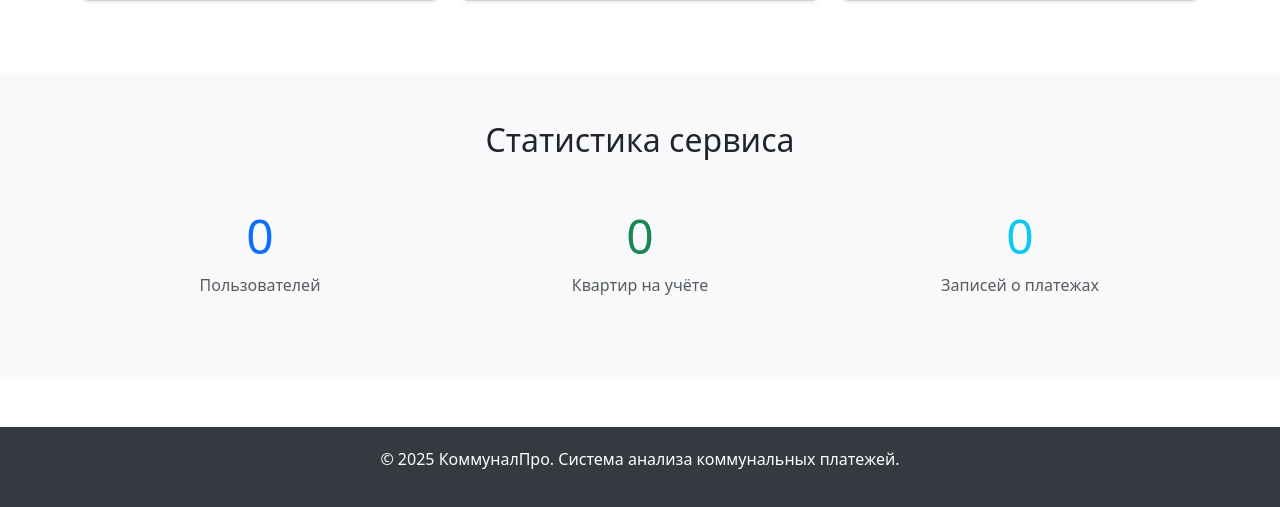
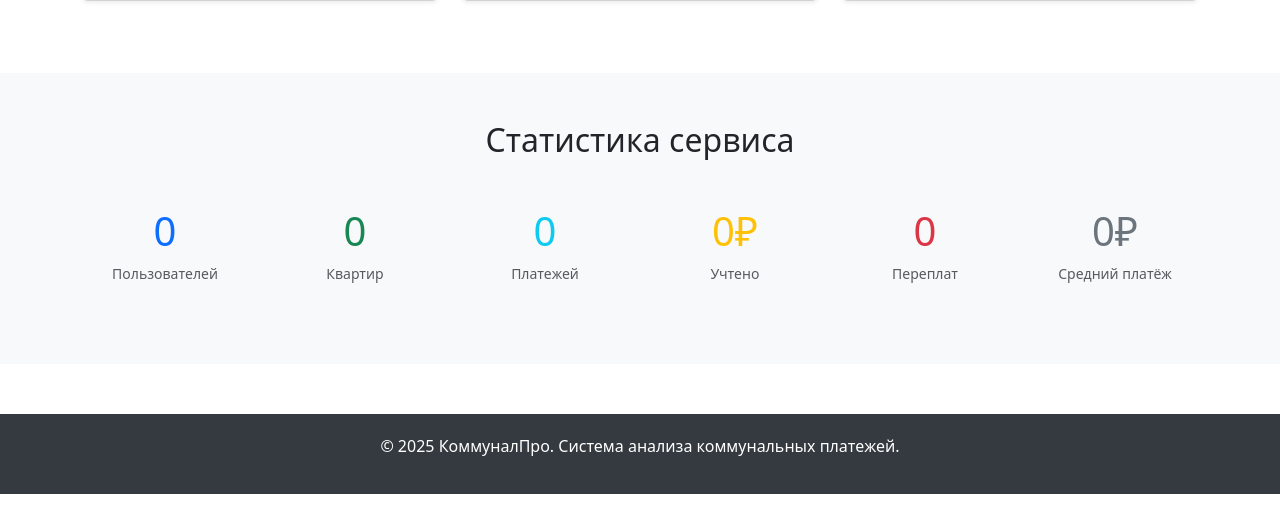
Before and after one commit to Tennikoff/communal-payments-analysis, a Django app: page / in a window 1280 px wide. Shown: the part 831-1338 px from the top of the page. Run offline with Django 5.2, Linux system fonts and the light colour scheme; data that the repository does not hold is empty.

Commit message:
Add extended statistics for apartments and home page

```diff
--- a/payments/views.py
+++ b/payments/views.py
@@ -9,12 +9,26 @@ from .forms import RegisterForm, ApartmentForm, PaymentRecordForm
 from django.db.models import Sum, Count, Avg
 
 def home(request):
-    """Главная страница"""
+    """Главная страница с расширенной статистикой"""
+    from django.db.models import Sum, Avg
+
     stats = {
         'users_count': User.objects.count(),
         'apartments_count': Apartment.objects.count(),
         'payments_count': PaymentRecord.objects.count(),
     }
+
+    # Общая сумма всех платежей
+    total_sum = PaymentRecord.objects.aggregate(Sum('total_amount'))['total_amount__sum']
+    stats['total_sum'] = round(float(total_sum), 2) if total_sum else 0
+
+    # Количество выявленных переплат
+    stats['overpayments_count'] = PaymentRecord.objects.filter(is_overpayment=True).count()
+
+    # Средний платёж
+    avg_payment = PaymentRecord.objects.aggregate(Avg('total_amount'))['total_amount__avg']
+    stats['avg_payment'] = round(float(avg_payment), 2) if avg_payment else 0
+
     return render(request, 'home.html', {'stats': stats})
 
 
@@ -34,9 +48,25 @@ def register(request):
 
 @login_required
 def apartment_list(request):
-    """Список квартир пользователя"""
+    """Список квартир пользователя со статистикой"""
     apartments = Apartment.objects.filter(user=request.user)
-    return render(request, 'payments/apartment_list.html', {'apartments': apartments})
+
+    # Добавляем статистику для каждой квартиры
+    apartments_with_stats = []
+    for apartment in apartments:
+        payments = PaymentRecord.objects.filter(apartment=apartment)
+        total_spent = payments.aggregate(Sum('total_amount'))['total_amount__sum'] or 0
+        payments_count = payments.count()
+        overpayments_count = payments.filter(is_overpayment=True).count()
+
+        apartments_with_stats.append({
+            'apartment': apartment,
+            'total_spent': round(float(total_spent), 2),
+            'payments_count': payments_count,
+            'overpayments_count': overpayments_count,
+        })
+
+    return render(request, 'payments/apartment_list.html', {'apartments': apartments_with_stats})
 
 
 @login_required
--- a/templates/home.html
+++ b/templates/home.html
@@ -56,17 +56,29 @@
     <div class="container">
         <h2 class="text-center mb-5">Статистика сервиса</h2>
         <div class="row text-center">
-            <div class="col-md-4 mb-3">
-                <h3 class="display-5 text-primary">{{ stats.users_count }}</h3>
-                <p class="text-muted">Пользователей</p>
+            <div class="col-md-2 col-6 mb-3">
+                <h3 class="display-6 text-primary">{{ stats.users_count }}</h3>
+                <p class="text-muted small">Пользователей</p>
             </div>
-            <div class="col-md-4 mb-3">
-                <h3 class="display-5 text-success">{{ stats.apartments_count }}</h3>
-                <p class="text-muted">Квартир на учёте</p>
+            <div class="col-md-2 col-6 mb-3">
+                <h3 class="display-6 text-success">{{ stats.apartments_count }}</h3>
+                <p class="text-muted small">Квартир</p>
             </div>
-            <div class="col-md-4 mb-3">
-                <h3 class="display-5 text-info">{{ stats.payments_count }}</h3>
-                <p class="text-muted">Записей о платежах</p>
+            <div class="col-md-2 col-6 mb-3">
+                <h3 class="display-6 text-info">{{ stats.payments_count }}</h3>
+                <p class="text-muted small">Платежей</p>
+            </div>
+            <div class="col-md-2 col-6 mb-3">
+                <h3 class="display-6 text-warning">{{ stats.total_sum }}₽</h3>
+                <p class="text-muted small">Учтено</p>
+            </div>
+            <div class="col-md-2 col-6 mb-3">
+                <h3 class="display-6 text-danger">{{ stats.overpayments_count }}</h3>
+                <p class="text-muted small">Переплат</p>
+            </div>
+            <div class="col-md-2 col-6 mb-3">
+                <h3 class="display-6 text-secondary">{{ stats.avg_payment }}₽</h3>
+                <p class="text-muted small">Средний платёж</p>
             </div>
         </div>
     </div>
```
Also changed, not shown: templates/payments/apartment_list.html (+24 -7 lines).
